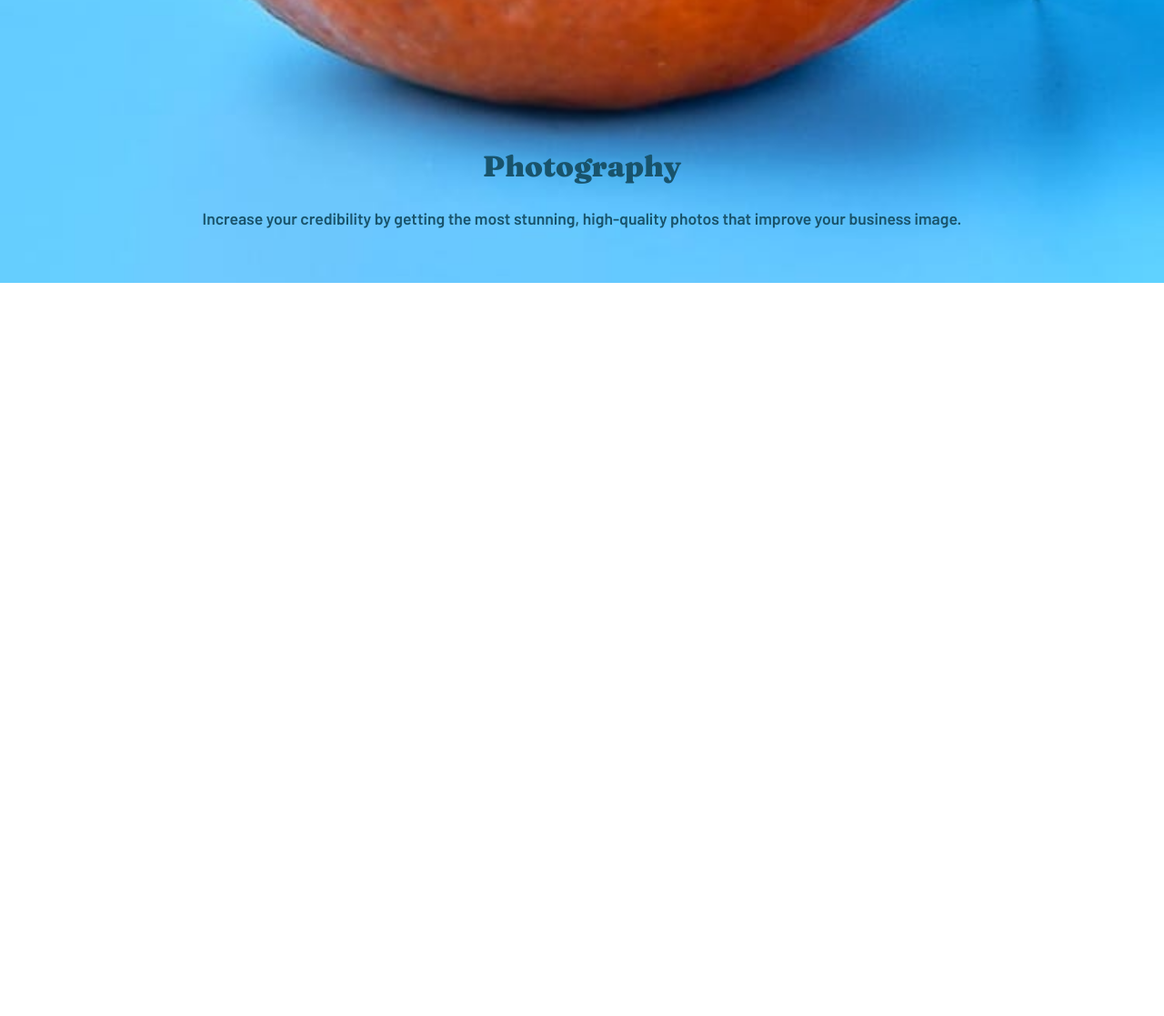
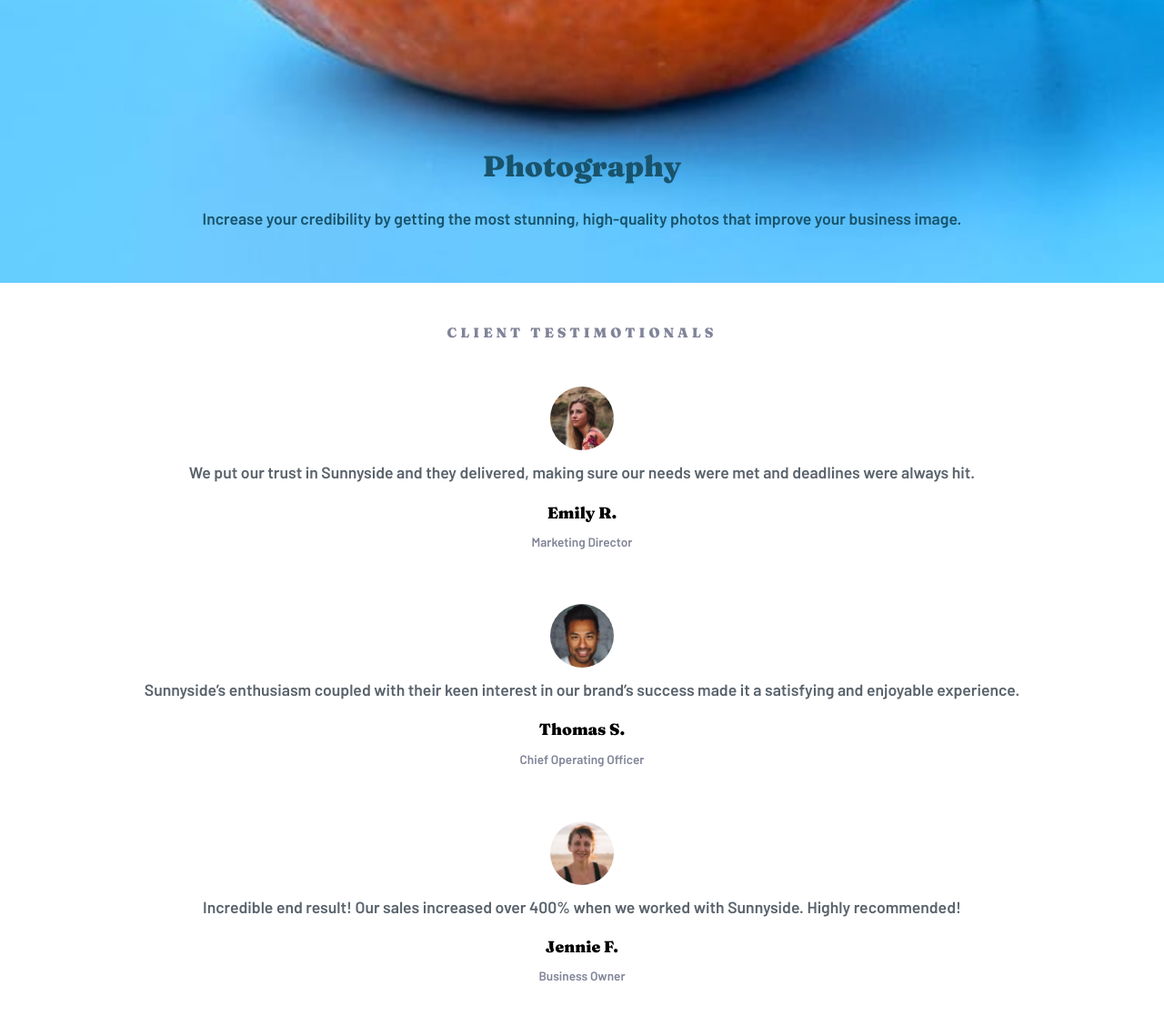
Before and after one commit to Adavagadon/sunnyside-agency-landing-page, a plain HTML site: page index.html in a window 1280 px wide. Shown: the part 2511-3628 px from the top of the page at 91% size. Before the commit the page ends 2822 px from the top, so only its background shows below. Drawn offline with Linux system fonts and the light colour scheme.

Commit message:
add clients section

```diff
--- a/index.html
+++ b/index.html
@@ -70,5 +70,36 @@
       <p class="section__text">Increase your credibility by getting the most stunning, high-quality photos that improve your business image.</p>
     </div>
   </section>
+
+  <section class="clients">
+    <h1 class="clients__title">Client Testimotionals</h1>
+
+    <div class="clients__container">
+      <div class="clients__block">
+        <img src="images/image-emily.jpg" alt="photo of Emily" class="clients__img">
+        <p class="clients__review">We put our trust in Sunnyside and they delivered, making sure our needs were met and
+          deadlines were always hit.</p>
+        <p class="clients__name">Emily R.</p>
+        <p class="clients__position">Marketing Director</p>
+      </div>
+
+      <div class="clients__block">
+        <img src="images/image-thomas.jpg" alt="photo of Thomas" class="clients__img">
+        <p class="clients__review">Sunnyside’s enthusiasm coupled with their keen interest in our brand’s success made it a
+          satisfying and enjoyable
+          experience.</p>
+        <p class="clients__name">Thomas S.</p>
+        <p class="clients__position">Chief Operating Officer</p>
+      </div>
+
+      <div class="clients__block">
+        <img src="images/image-jennie.jpg" alt="photo of Jennie" class="clients__img">
+        <p class="clients__review">Incredible end result! Our sales increased over 400% when we worked with Sunnyside. Highly
+          recommended!</p>
+        <p class="clients__name">Jennie F.</p>
+        <p class="clients__position">Business Owner</p>
+      </div>
+    </div>
+  </section>
 </body>
 </html>
--- a/scss/main.scss
+++ b/scss/main.scss
@@ -10,6 +10,10 @@ body {
   font-size: 10px;
 }
 
+img {
+  display: block;
+}
+
 // Typography
 
 .header {
@@ -18,7 +22,9 @@ body {
 
 .header__phrase,
 .section__title,
-.section__learn-more {
+.section__learn-more,
+.clients__title,
+.clients__name {
   font-family: "Fraunces";
   text-align: center;
 }
@@ -45,10 +51,17 @@ body {
 }
 
 .nav__list-item,
-.section__text {
+.section__text,
+.clients__review,
+.clients__position {
   font-family: "Barlow";
+  text-align: center;
+}
+
+.nav__list-item,
+.section__text,
+.clients__review {
   font-size: 1.1rem;
-  text-align: center;
 }
 
 .section__text {
@@ -64,6 +77,28 @@ body {
 .section__img--photography .section__title,
 .section__img--photography .section__text {
   color: $dark-blue;
+}
+
+.clients__title {
+  color: $dark-grayish-blue;
+  text-transform: uppercase;
+  letter-spacing: 4px;
+  font-weight: 900;
+}
+
+.clients__review {
+  line-height: 1.7;
+  color: $very-dark-grayish-blue;
+}
+
+.clients__name {
+  font-size: 1.1rem;
+  font-weight: 900;
+}
+
+.clients__position {
+  font-size: 0.85rem;
+  color: $dark-grayish-blue;
 }
 
 // Layout
@@ -165,7 +200,6 @@ body {
   }
 
   &__arrow {
-    display: block;
     width: 35px;
     margin: 0 auto;
   }
@@ -242,3 +276,43 @@ body {
     }
   }
 }
+
+.clients {
+  display: flex;
+  flex-direction: column;
+  justify-content: center;
+  align-items: center;
+
+  &__title {
+    margin: 3em 0 2em 0;
+  }
+
+  &__container {
+    padding: 2em;
+    display: flex;
+    flex-direction: column;
+    align-items: center;
+    gap: 30px;
+  }
+
+  &__block {
+    display: flex;
+    flex-direction: column;
+    align-items: center;
+    margin-bottom: 3em;
+  }
+
+  &__img,
+  &__review {
+    margin-bottom: 1em;
+  }
+
+  &__img {
+    width: 70px;
+    border-radius: 100px;
+  }
+
+  &__name {
+    margin-bottom: 0.75em;
+  }
+}
```
Also changed, not shown: css/main.css, 1 other file.
